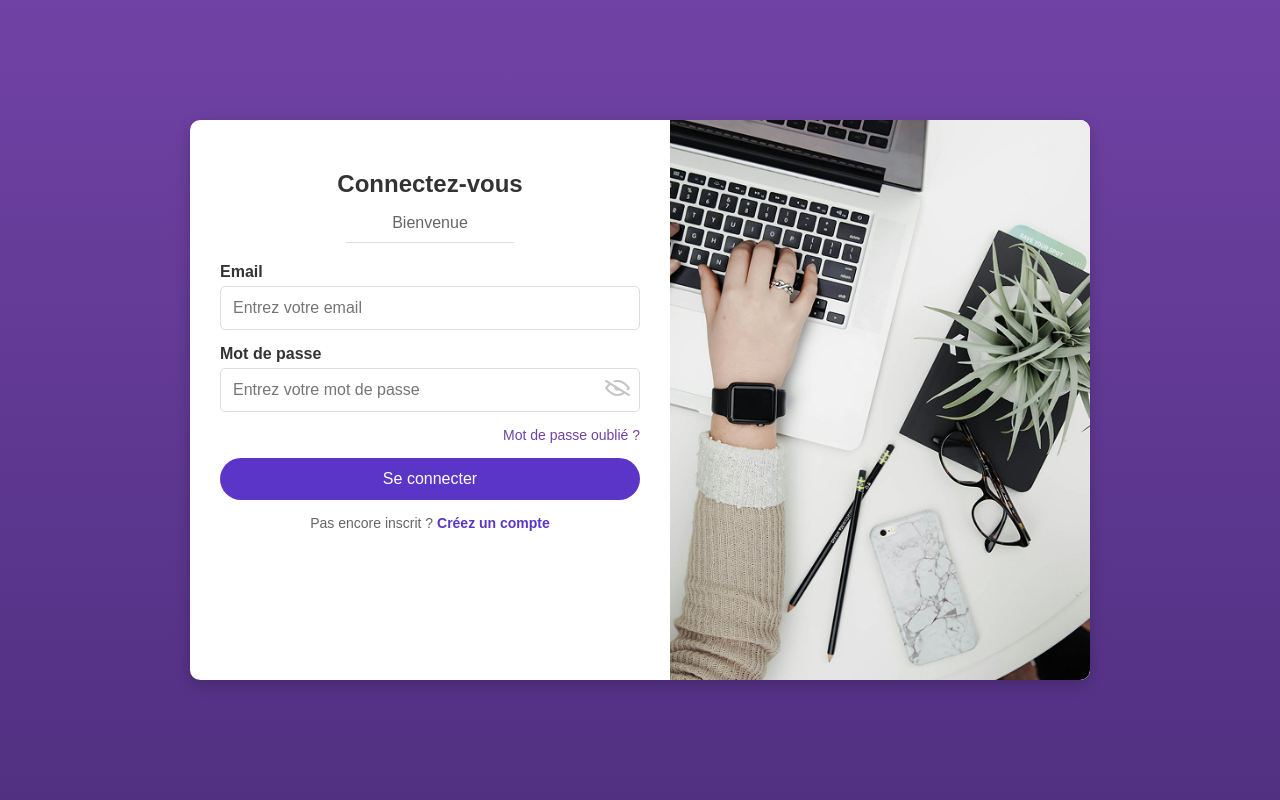
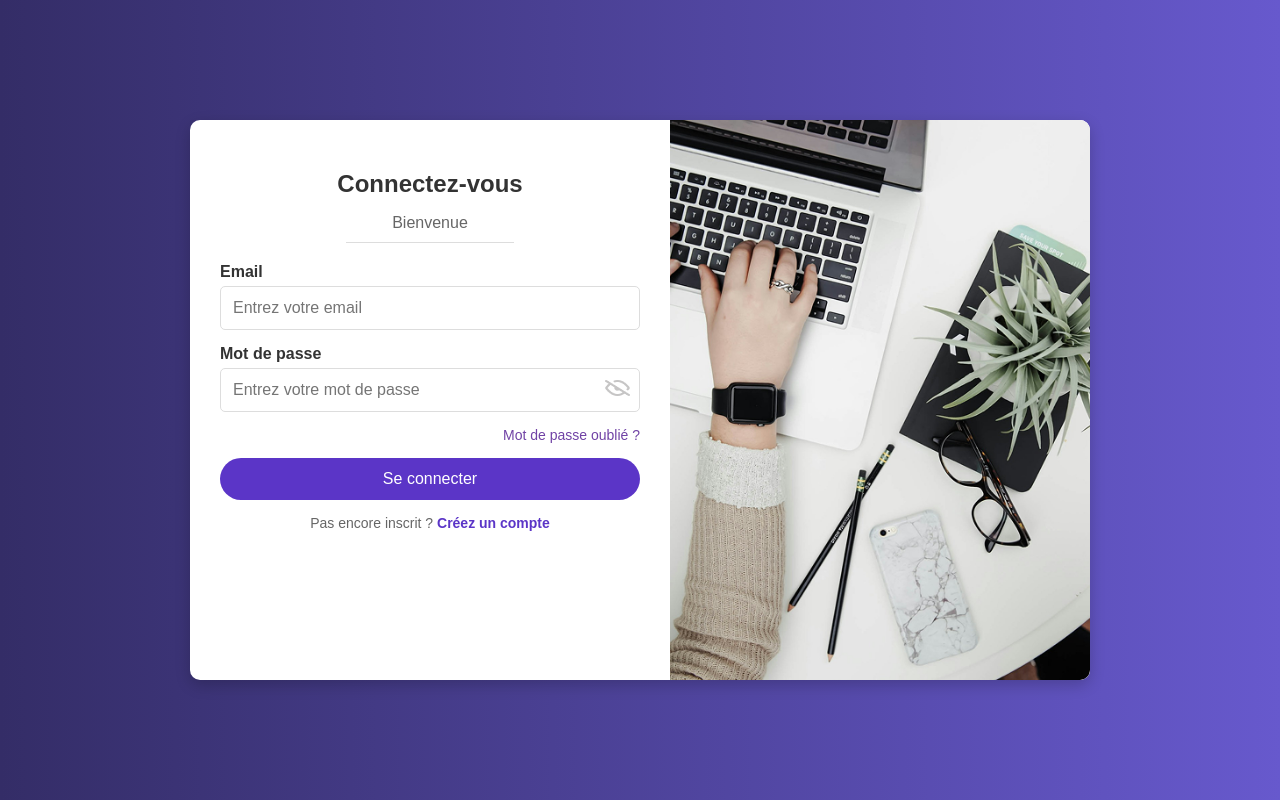
Before and after one commit to moumouh6/Log-in, a plain HTML site: page index.html in a window 1280 px wide. Drawn offline with Linux system fonts and the light colour scheme.

Commit message:
Update style.css

```diff
--- a/style.css
+++ b/style.css
@@ -3,9 +3,10 @@ body {
     font-family: Arial, sans-serif;
     margin: 0;
     padding: 0;
-    background: linear-gradient(to bottom, #7042A5, #513081);
+    background: linear-gradient(to right, #342D67, #6759CD);
     color: #333;
     display: flex;
+    flex-direction: row;
     justify-content: center;
     align-items: center;
     height: 100vh;
```
